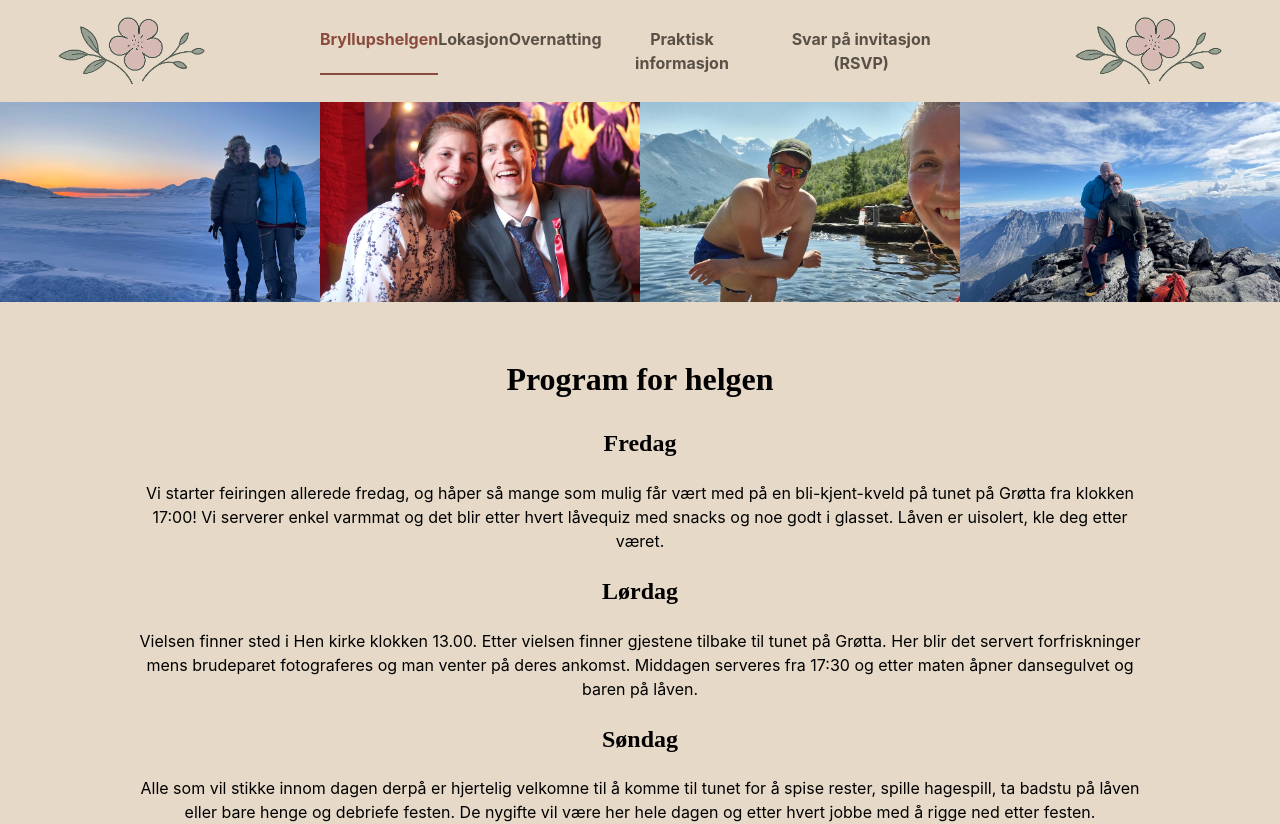
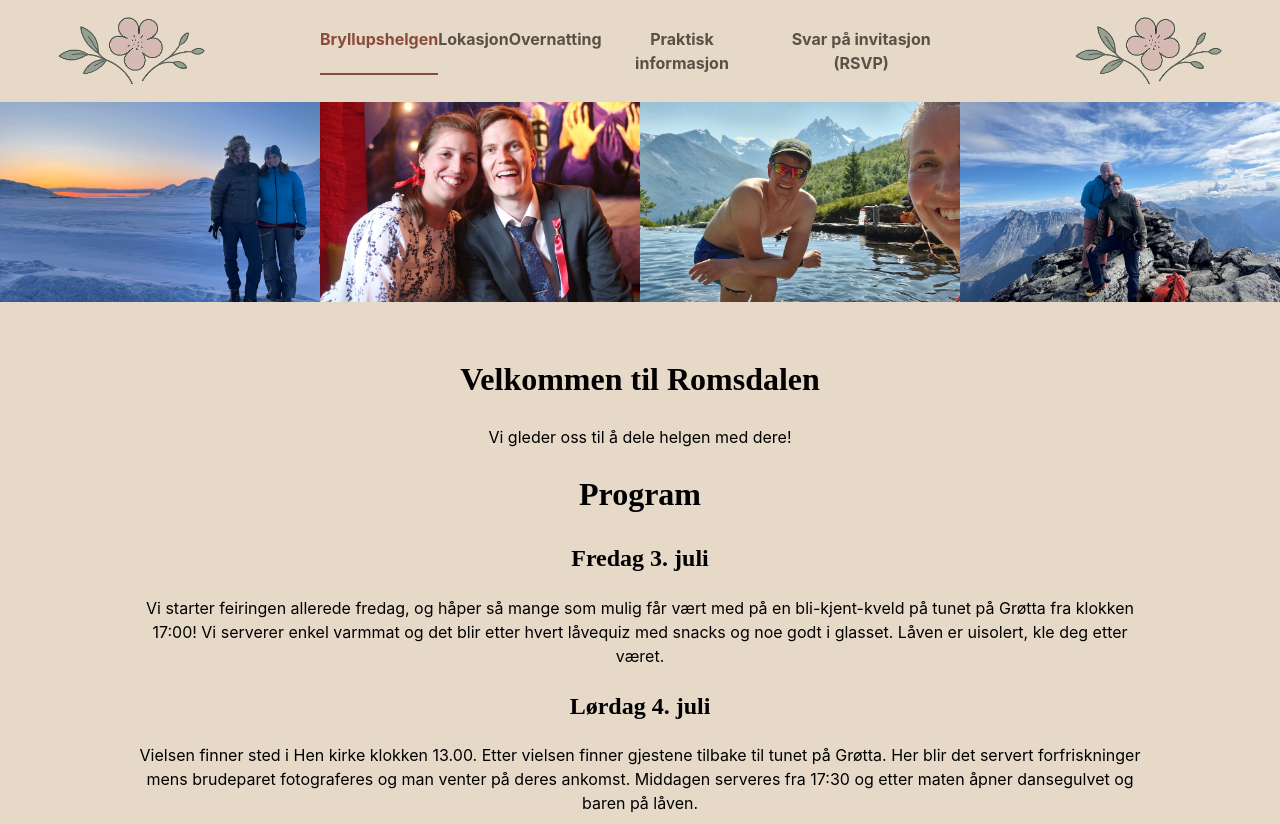
Before and after one commit to Henriksive/isabelleoghenrik, a React (Vite) app: page /#/ in a window 1280 px wide. Shown: the top 824 px of the page. Built offline with nearby package versions, Linux system fonts and the light colour scheme; a web font is replaced by a local one.

Commit message:
feat: tekst

```diff
--- a/src/features/bryllupshelgen/Bryllupshelgen.tsx
+++ b/src/features/bryllupshelgen/Bryllupshelgen.tsx
@@ -5,16 +5,18 @@ import kart from "../../assets/kart2.png";
 export const Bryllupshelgen: React.FC = () => {
   return (
     <div>
-      <h1>Program for helgen</h1>
+      <h1>Velkommen til Romsdalen</h1>
+      <p>Vi gleder oss til å dele helgen med dere!</p>
+      <h1>Program</h1>
       <div className="subFrame">
-        <h2>Fredag</h2>
+        <h2>Fredag 3. juli</h2>
         <p>
           Vi starter feiringen allerede fredag, og håper så mange som mulig får
           vært med på en bli-kjent-kveld på tunet på Grøtta fra klokken 17:00!
           Vi serverer enkel varmmat og det blir etter hvert låvequiz med snacks
           og noe godt i glasset. Låven er uisolert, kle deg etter været.
         </p>
-        <h2>Lørdag</h2>
+        <h2>Lørdag 4. juli</h2>
         <p>
           Vielsen finner sted i Hen kirke klokken 13.00. Etter vielsen finner
           gjestene tilbake til tunet på Grøtta. Her blir det servert
@@ -22,7 +24,7 @@ export const Bryllupshelgen: React.FC = () => {
           ankomst. Middagen serveres fra 17:30 og etter maten åpner dansegulvet
           og baren på låven.
         </p>
-        <h2>Søndag</h2>
+        <h2>Søndag 5. juli</h2>
         <p>
           Alle som vil stikke innom dagen derpå er hjertelig velkomne til å
           komme til tunet for å spise rester, spille hagespill, ta badstu på
```
